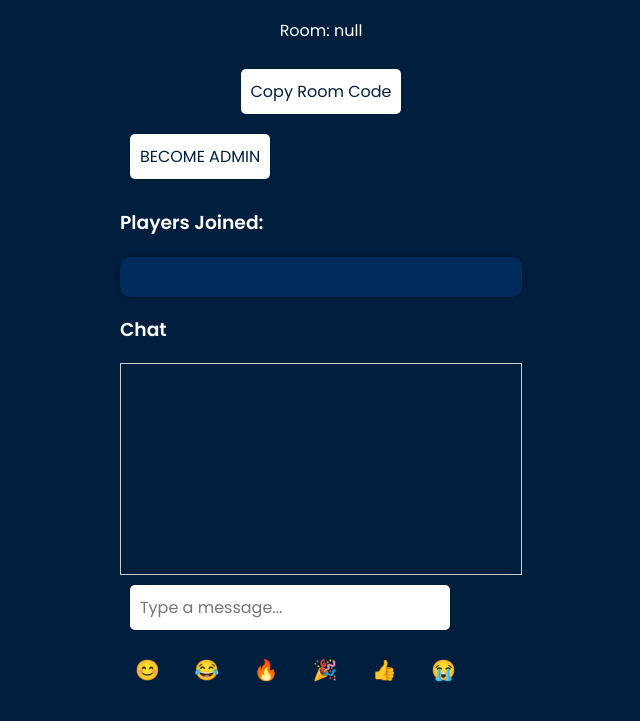
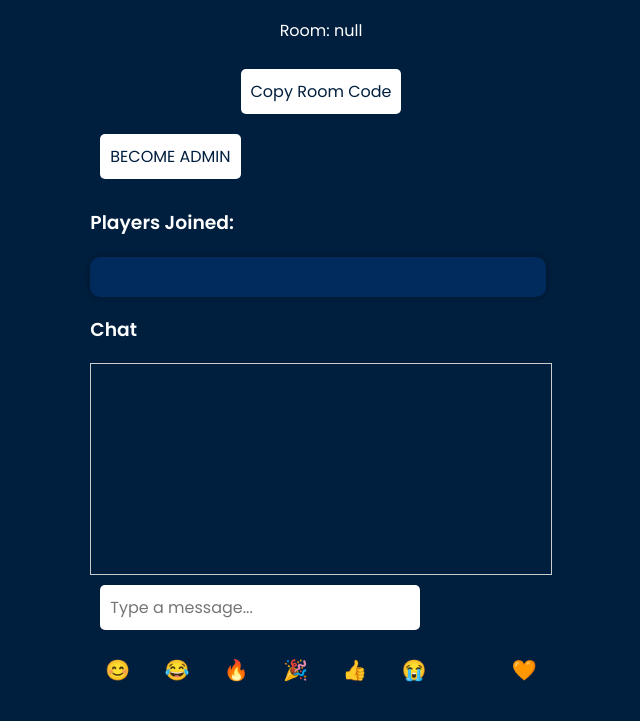
Before and after one commit to Prithivraj005/SPELLO, a website: page game.html in a window 1280 px wide. Shown: the part 89-810 px from the top of the page, without its empty margins (319-959 px from the left). Drawn offline with nearby package versions, Linux system fonts and the light colour scheme; no server answers.

Commit message:
Update game.html

```diff
--- a/game.html
+++ b/game.html
@@ -63,7 +63,8 @@
     <button class="emoji-button">🎉</button>
     <button class="emoji-button">👍</button>
     <button class="emoji-button">😭</button>
-    <button class="emoji-button">❤ </button>
+    <button class="emoji-button">❤</button>
+    <button class="emoji-button">🧡</button>
   </div>
 </div>
 
```
